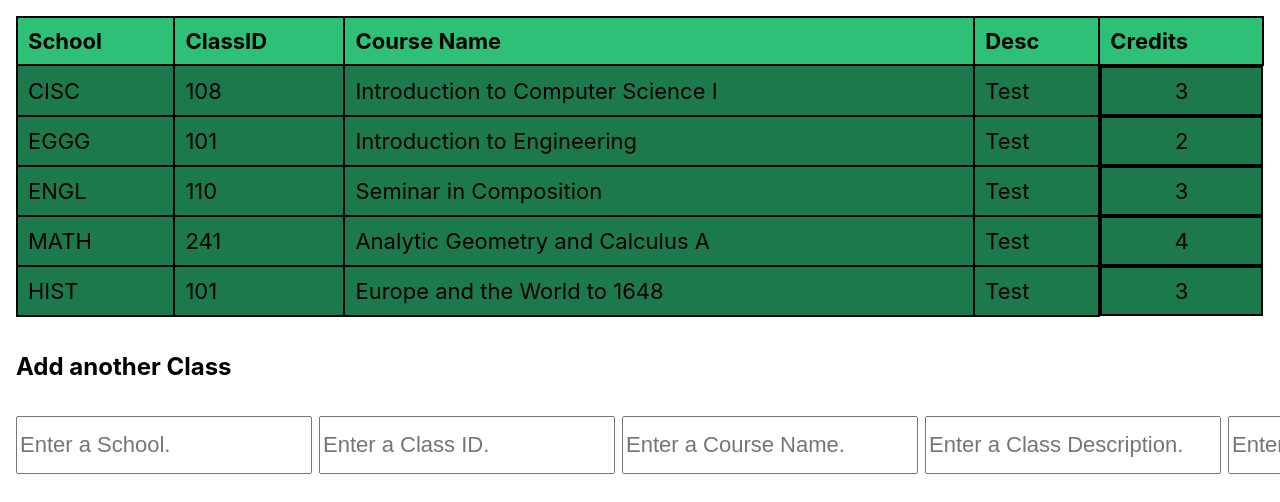
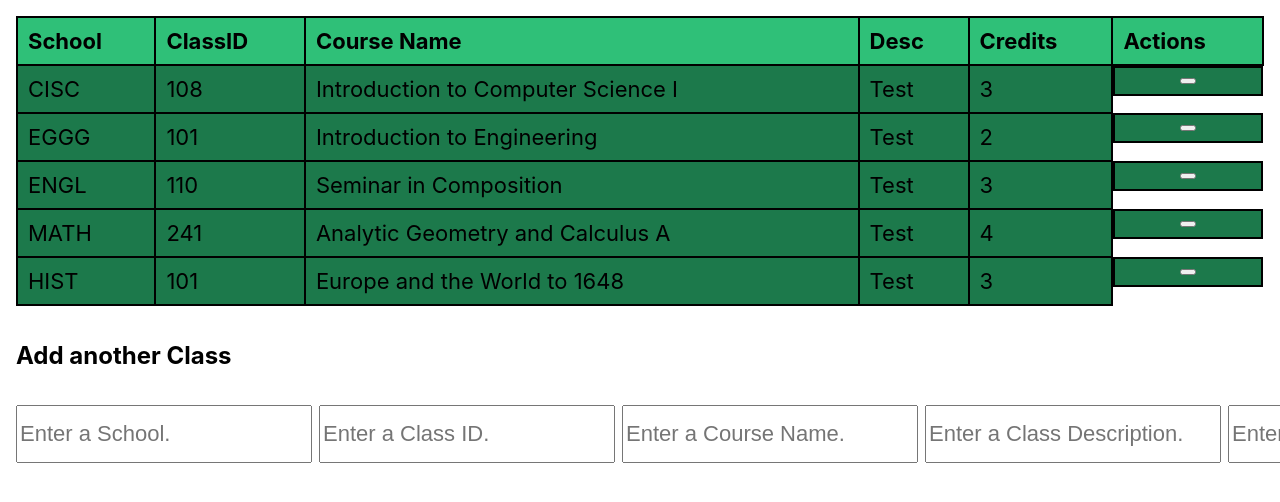
Before and after one commit to UD-CISC275-F21/ud-cis-scheduler-team-16, a React (Create React App) app: page / in a window 1280 px wide. Shown: the top 502 px of the page. Built offline with nearby package versions, Linux system fonts and the light colour scheme.

Commit message:
progress? maybe?

```diff
--- a/src/App.tsx
+++ b/src/App.tsx
@@ -52,6 +52,11 @@ const App = () => {
         setCourse(newCourses);
     };
 
+    const handleEditClick = (event, course)=> {
+        event.preventDefault();
+        setEditCourseId(course.ID);
+    }
+
     return <div className= "app-container">
         <form>
             <table>
@@ -62,6 +67,7 @@ const App = () => {
                         <th>Course Name</th>
                         <th>Desc</th>
                         <th>Credits</th>
+                        <th>Actions</th>
                     </tr>
                 </thead>
                 <tbody>
@@ -70,7 +76,9 @@ const App = () => {
                             { editCourseId === course.ID ? (
                                 <MutableRow />
                             ) : (
-                                <ReadOnlyRow course={course} />
+                                <ReadOnlyRow
+                                course={course}
+                                handleEditClick={handleEditClick}/>
                             )}
                         </Fragment>
                     ))}
--- a/src/components/ReadOnlyRow.tsx
+++ b/src/components/ReadOnlyRow.tsx
@@ -1,7 +1,7 @@
 import React from "react";
 import { Course } from "./course";
 
-const ReadOnlyRow = ({ course }) => {
+const ReadOnlyRow = ({ course, handleEditClick }) => {
     return(
         <tr key={course.ID}>
             <td>{course.School}</td>
@@ -9,6 +9,9 @@ const ReadOnlyRow = ({ course }) => {
             <td>{course.CourseName}</td>
             <td>{course.Desc}</td>
             <td>{course.Credits}</td>
+            <td>
+                <button type= "button" onClick={(event) => handleEditClick(event, course)}></button>
+            </td>
         </tr>
     );
 };
```
